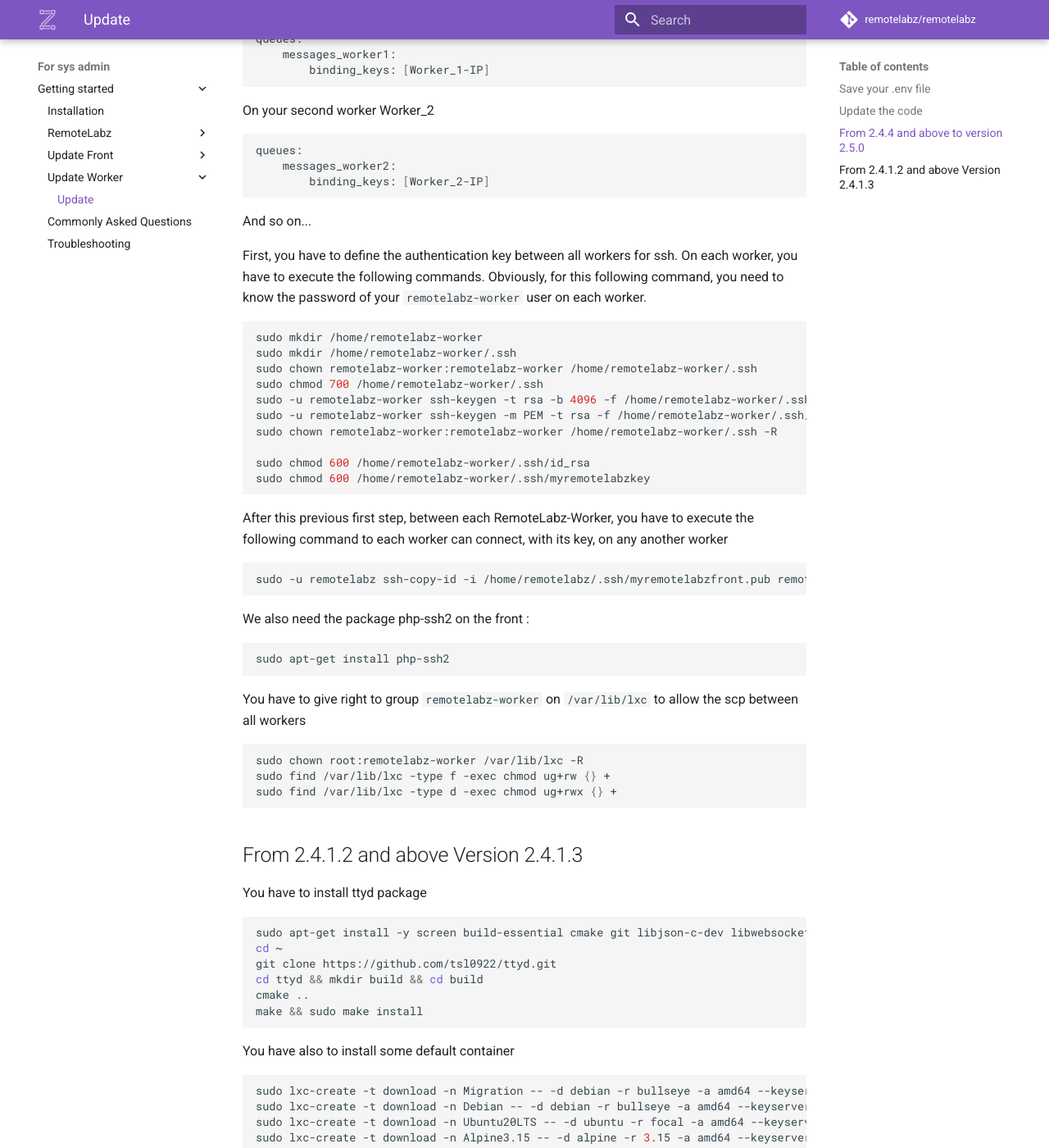
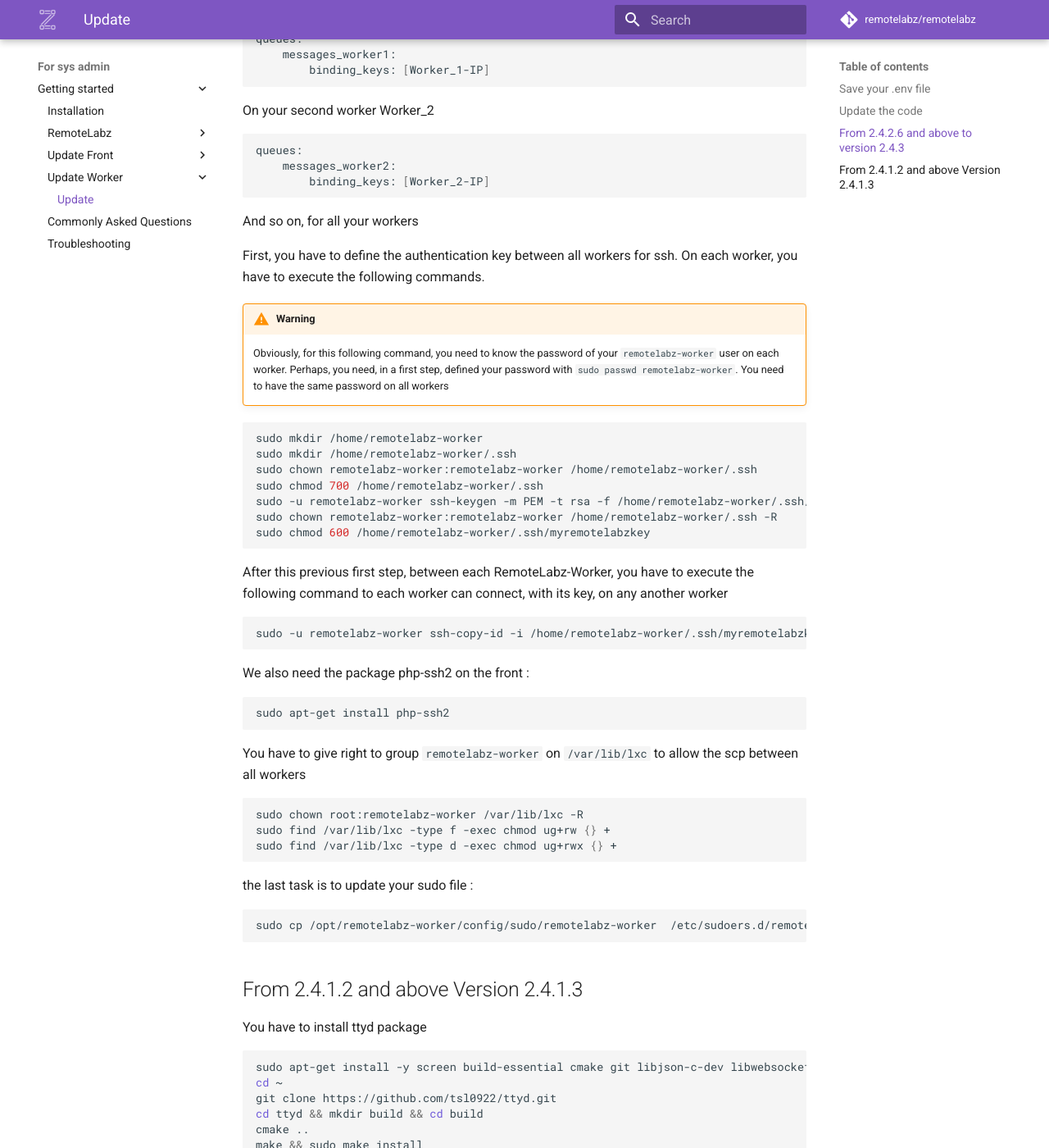
Before and after one commit to remotelabz/remotelabz-docs, an MkDocs documentation site: the page built from docs/administrators/getting-started/ubuntu-worker-update.md, in a window 1280 px wide and 1400 px high, scrolled down 1329 px. Shown: the whole window at 82% size. Built offline with MkDocs 1.6.1 and Material for MkDocs 9.7.7, drawn with Linux system fonts in a browser that asks for light colours; comment, search, counter and statistics services are not loaded; some of the changed text lies outside the part shown.

Commit message:
improve the update doc

````diff
--- a/docs/administrators/getting-started/ubuntu-worker-update.md
+++ b/docs/administrators/getting-started/ubuntu-worker-update.md
@@ -35,8 +35,8 @@ sudo systemctl daemon-reload
 sudo service remotelabz-worker restart
 ```
 
-## From 2.4.4 and above to version 2.5.0
-When you add a worker on the front, you have to add the following lines on the `messenger.yaml` file, in the part
+## From 2.4.2.6 and above to version 2.4.3
+When you add a worker on the front, you have to add the following lines on the `/opt/remotelabz-worker/config/packages/messenger.yaml` file, in the part
 ```bash
 framework:
     messenger:
@@ -60,27 +60,26 @@ queues:
     messages_worker2:
         binding_keys: [Worker_2-IP]
 ```
-And so on...
+And so on, for all your workers
 
-First, you have to define the authentication key between all workers for ssh. On each worker, you have to execute the following commands. Obviously, for this following command, you need to know the password of your `remotelabz-worker` user on each worker.
+First, you have to define the authentication key between all workers for ssh. On each worker, you have to execute the following commands.
+
+!!! warning
+    Obviously, for this following command, you need to know the password of your `remotelabz-worker` user on each worker. Perhaps, you need, in a first step, defined your password with `sudo passwd remotelabz-worker`. You need to have the same password on all workers
 
 ```bash
 sudo mkdir /home/remotelabz-worker
 sudo mkdir /home/remotelabz-worker/.ssh
 sudo chown remotelabz-worker:remotelabz-worker /home/remotelabz-worker/.ssh
 sudo chmod 700 /home/remotelabz-worker/.ssh
-sudo -u remotelabz-worker ssh-keygen -t rsa -b 4096 -f /home/remotelabz-worker/.ssh/id_rsa -N ""
 sudo -u remotelabz-worker ssh-keygen -m PEM -t rsa -f /home/remotelabz-worker/.ssh/myremotelabzkey
 sudo chown remotelabz-worker:remotelabz-worker /home/remotelabz-worker/.ssh -R
-
-sudo chmod 600 /home/remotelabz-worker/.ssh/id_rsa
 sudo chmod 600 /home/remotelabz-worker/.ssh/myremotelabzkey
 ```
 
 After this previous first step, between each RemoteLabz-Worker, you have to execute the following command to each worker can connect, with its key, on any another worker
 ```bash
-sudo -u remotelabz ssh-copy-id -i /home/remotelabz/.ssh/myremotelabzfront.pub remotelabz-worker@ remotelabz-worker@Worker_X-IP
-
+sudo -u remotelabz-worker ssh-copy-id -i /home/remotelabz-worker/.ssh/myremotelabzkey.pub remotelabz-worker@Worker_X-IP
 ```
 
 We also need the package php-ssh2 on the front :
@@ -96,6 +95,10 @@ sudo find /var/lib/lxc -type f -exec chmod ug+rw {} +
 sudo find /var/lib/lxc -type d -exec chmod ug+rwx {} +
 ```
 
+the last task is to update your sudo file :
+```bash
+sudo cp /opt/remotelabz-worker/config/sudo/remotelabz-worker  /etc/sudoers.d/remotelabz-worker
+```
 
 ## From 2.4.1.2 and above Version 2.4.1.3
 
````
Also changed, not shown: docs/administrators/getting-started/ubuntu-front-update.md (+13 -5 lines).
